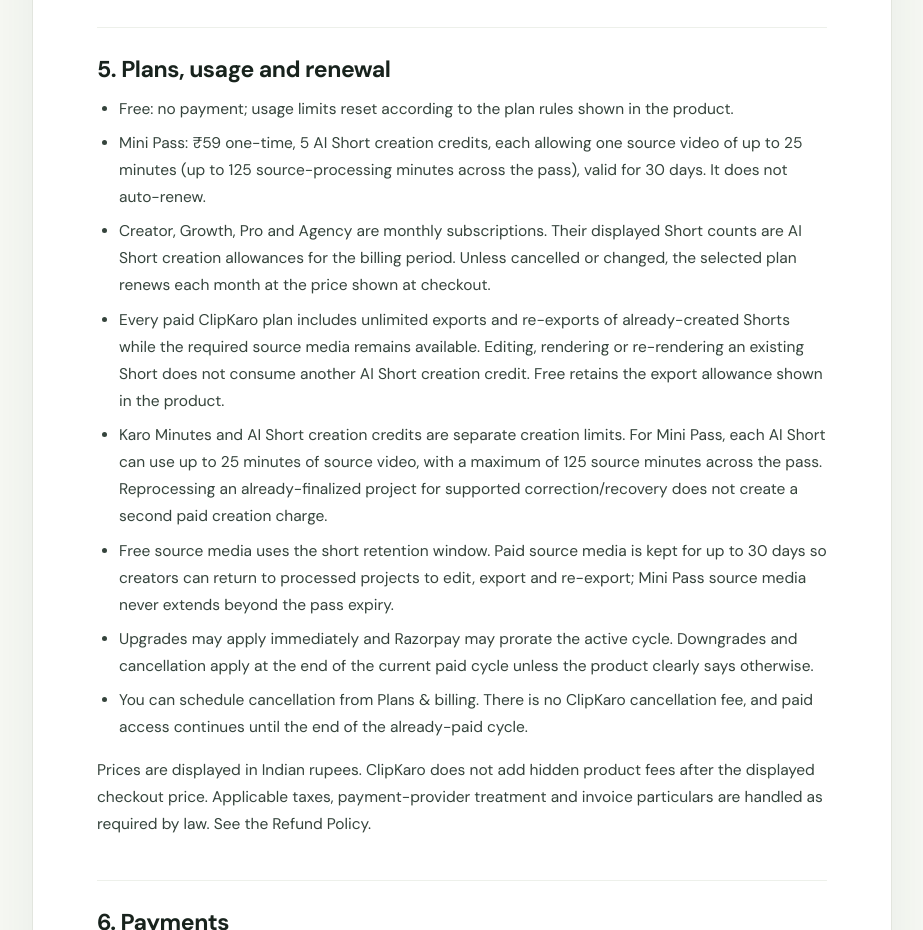
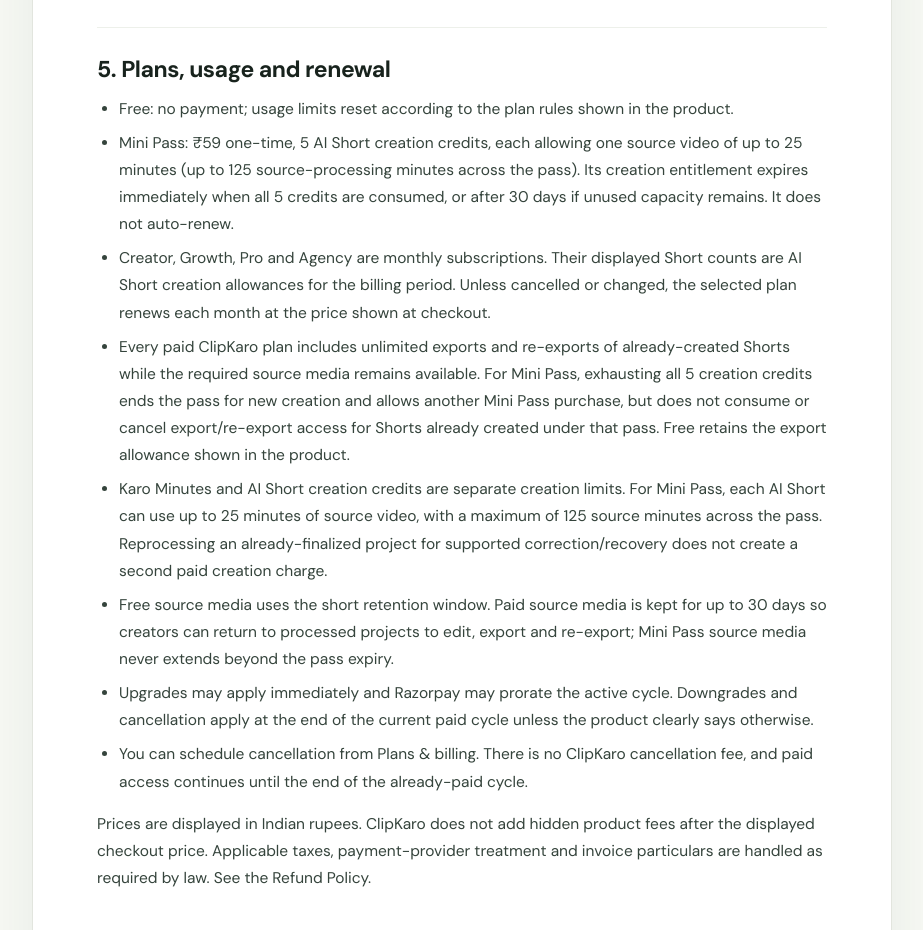
Before and after one commit to faikmulla6-cpu/Clipkaro, a Next.js app in the folder frontend/: page /terms in a window 1280 px wide. Shown: the part 2460-3390 px from the top of the page, without its empty margins (178-1101 px from the left). Built offline with nearby package versions, Linux system fonts and the light colour scheme; no server answers.

Commit message:
Document Mini Pass expiry at five Shorts

```diff
--- a/frontend/app/terms/page.tsx
+++ b/frontend/app/terms/page.tsx
@@ -29,9 +29,9 @@ export default function TermsPage() {
     <LegalSection title="5. Plans, usage and renewal">
       <LegalList items={[
         <>Free: no payment; usage limits reset according to the plan rules shown in the product.</>,
-        <>Mini Pass: ₹59 one-time, 5 AI Short creation credits, each allowing one source video of up to 25 minutes (up to 125 source-processing minutes across the pass), valid for 30 days. It does not auto-renew.</>,
+        <>Mini Pass: ₹59 one-time, 5 AI Short creation credits, each allowing one source video of up to 25 minutes (up to 125 source-processing minutes across the pass). Its creation entitlement expires immediately when all 5 credits are consumed, or after 30 days if unused capacity remains. It does not auto-renew.</>,
         <>Creator, Growth, Pro and Agency are monthly subscriptions. Their displayed Short counts are AI Short creation allowances for the billing period. Unless cancelled or changed, the selected plan renews each month at the price shown at checkout.</>,
-        <>Every paid ClipKaro plan includes unlimited exports and re-exports of already-created Shorts while the required source media remains available. Editing, rendering or re-rendering an existing Short does not consume another AI Short creation credit. Free retains the export allowance shown in the product.</>,
+        <>Every paid ClipKaro plan includes unlimited exports and re-exports of already-created Shorts while the required source media remains available. For Mini Pass, exhausting all 5 creation credits ends the pass for new creation and allows another Mini Pass purchase, but does not consume or cancel export/re-export access for Shorts already created under that pass. Free retains the export allowance shown in the product.</>,
         <>Karo Minutes and AI Short creation credits are separate creation limits. For Mini Pass, each AI Short can use up to 25 minutes of source video, with a maximum of 125 source minutes across the pass. Reprocessing an already-finalized project for supported correction/recovery does not create a second paid creation charge.</>,
         <>Free source media uses the short retention window. Paid source media is kept for up to 30 days so creators can return to processed projects to edit, export and re-export; Mini Pass source media never extends beyond the pass expiry.</>,
         <>Upgrades may apply immediately and Razorpay may prorate the active cycle. Downgrades and cancellation apply at the end of the current paid cycle unless the product clearly says otherwise.</>,
```
